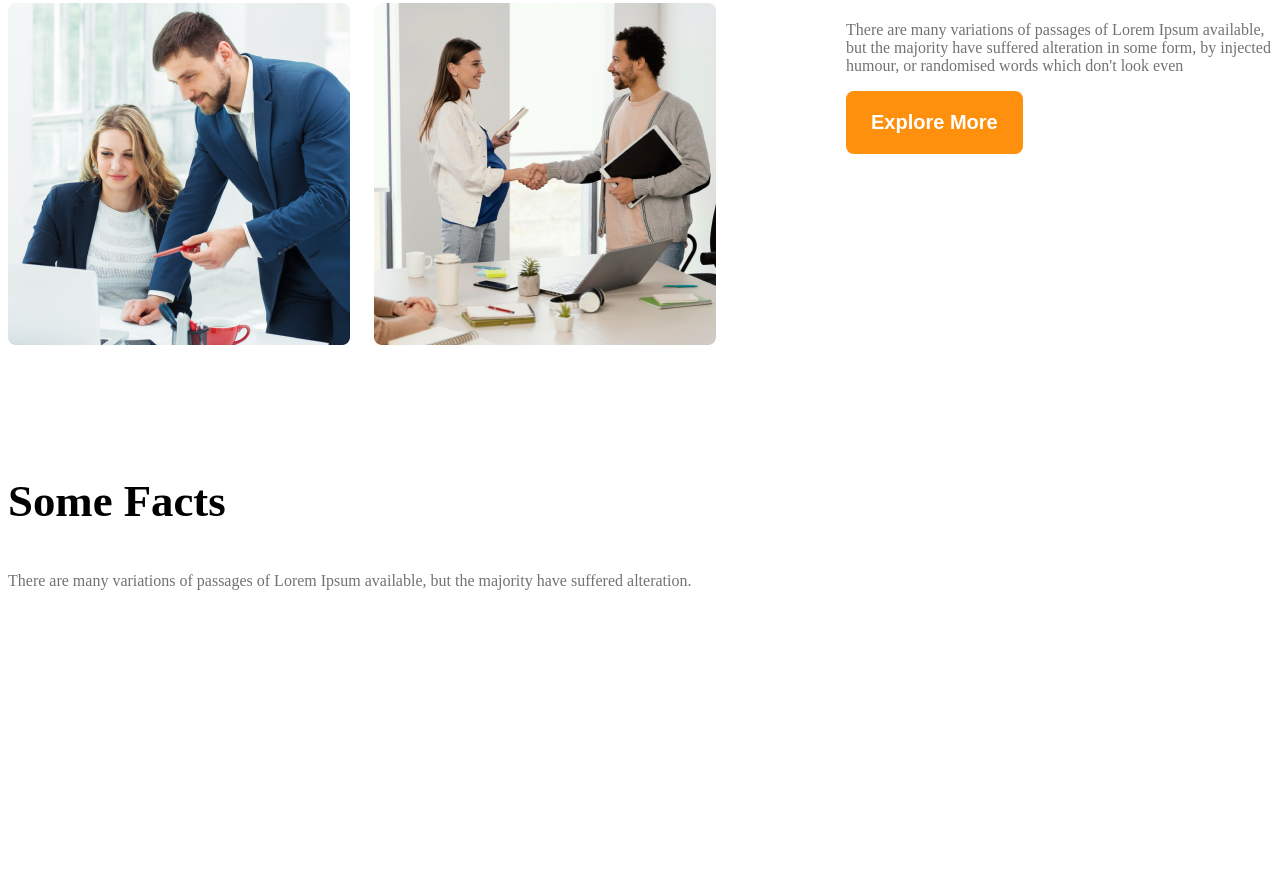
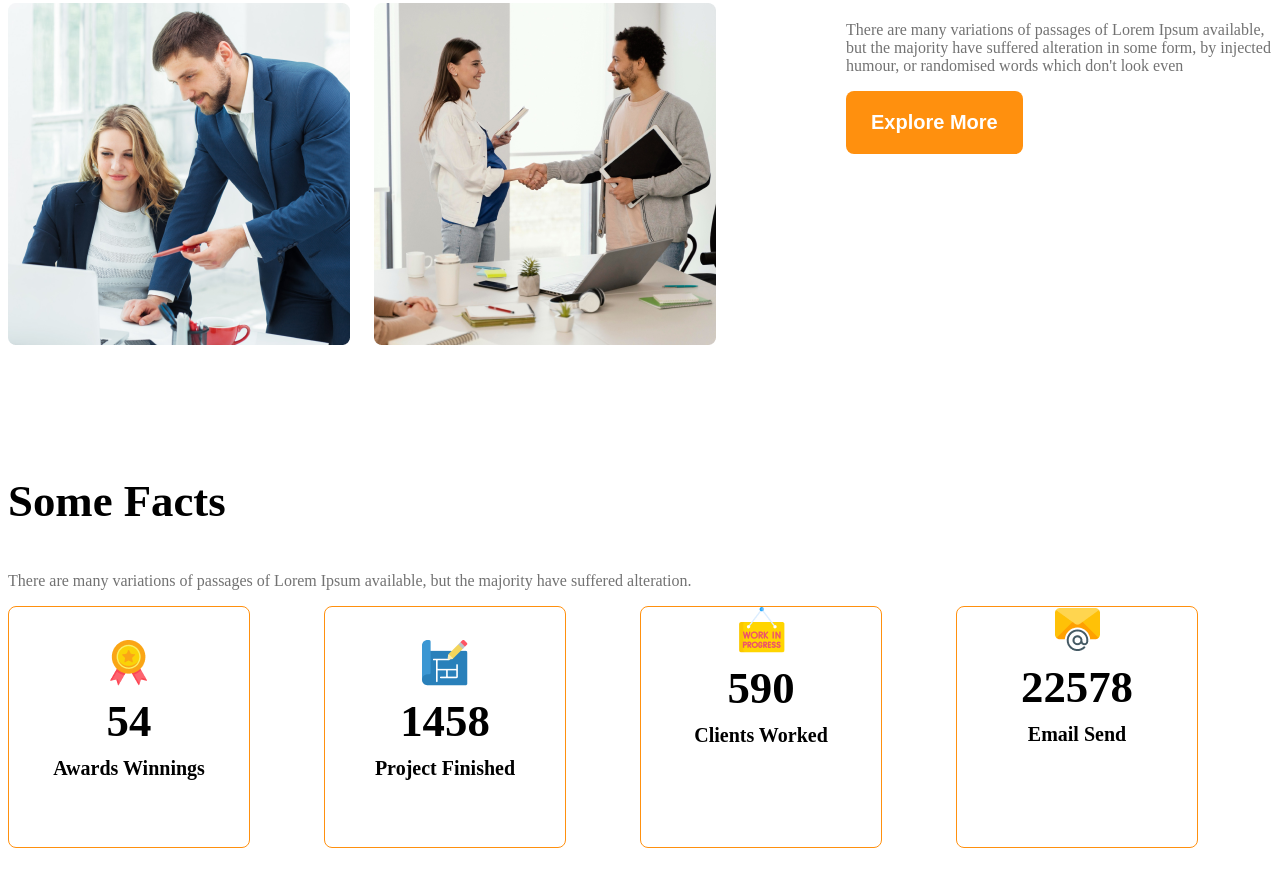
Before and after one commit to parvezislam760/g3-architect-website, a plain HTML site: page index.html in a window 1280 px wide. Shown: the part 1669-2555 px from the top of the page. Before the commit the page ends 2389 px from the top, so only its background shows below. Drawn offline with Linux system fonts and the light colour scheme.

Commit message:
added diplay flex

```diff
--- a/index.html
+++ b/index.html
@@ -45,6 +45,37 @@
          <section>
             <h3 class="section-title">Some Facts</h3>
             <p class="text-light-gray">There are many variations of passages of Lorem Ipsum available, but the majority have suffered alteration.</p>
+            <div class="facts-container">
+                <!-- .fact-card*4>img.fact-icon+h4.fact-number+h5.fact-name -->
+                <div class="fact-card display-flex">
+                    <div>
+                        <img src="images/icons/ribon.png" alt="" class="fact-icon">
+                        <h4 class="fact-number">54</h4>
+                        <h5 class="fact-name">Awards Winnings</h5>
+                    </div>
+                </div>
+                <div class="fact-card display-flex">
+                    <div>
+                        <img src="images/icons/projects.png" alt="" class="fact-icon">
+                       <h4 class="fact-number">1458</h4>
+                       <h5 class="fact-name">Project Finished</h5>
+                    </div>
+                </div>
+                <div class="fact-card">
+                    <div>
+                        <img src="images/icons/customers.png" alt="" class="fact-icon">
+                       <h4 class="fact-number">590</h4>
+                       <h5 class="fact-name">Clients Worked</h5>
+                    </div>
+                </div>
+                <div class="fact-card">
+                    <div>
+                        <img src="images/icons/email.png" alt="" class="fact-icon">
+                        <h4 class="fact-number">22578</h4>
+                        <h5 class="fact-name">Email Send</h5>
+                    </div>
+                </div>
+            </div>
          </section>
 
          <!-- some facts -->
--- a/style/architects.css
+++ b/style/architects.css
@@ -120,6 +120,38 @@ main > section{
     font-weight: 500;
 }
 
+/* some facts related styles */
+.facts-container{
+    display: grid;
+    grid-template-columns: repeat(4, 1fr);
+}
+.fact-card{
+    border: 1px solid #FF900E;
+    width: 240px;
+    height: 240px;
+    border-radius: 8px;
+    align-items: center;
+    text-align: center;
+    justify-content: center;
+}
+
+.fact-number{
+    font-size: 2.8rem;
+    font-weight: 600;
+    margin-top: 5px;
+    margin-bottom: 10px;
+}
+
+.fact-name{
+    font-size: 1.25rem;
+    font-weight: 600;
+    margin-top: 10px;
+}
+
+.fact-description{
+    max-width: 540px;
+}
+
 /* responsive media query */
 @media screen and (max-width: 576px) {
     .navbar,
```
